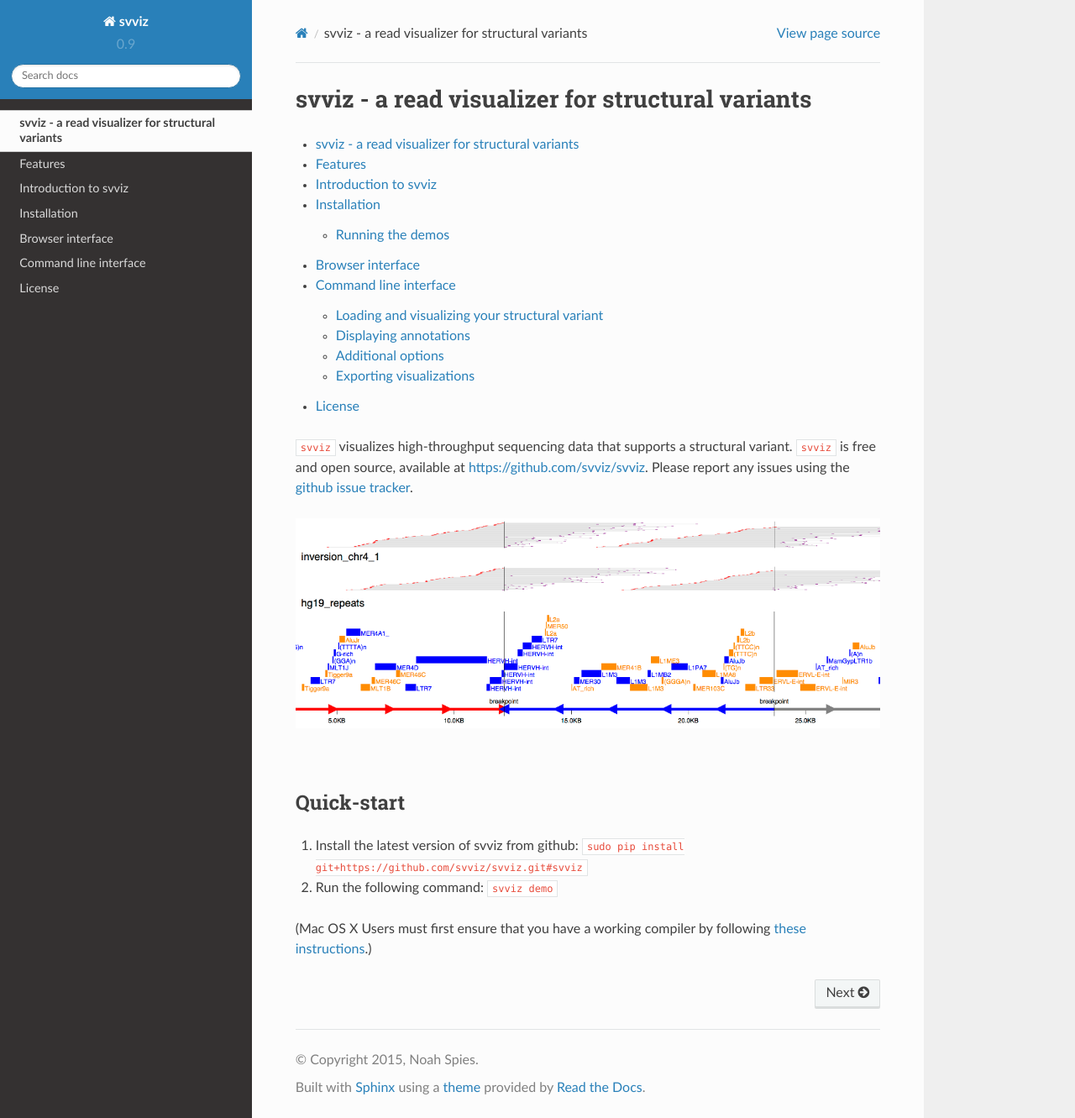
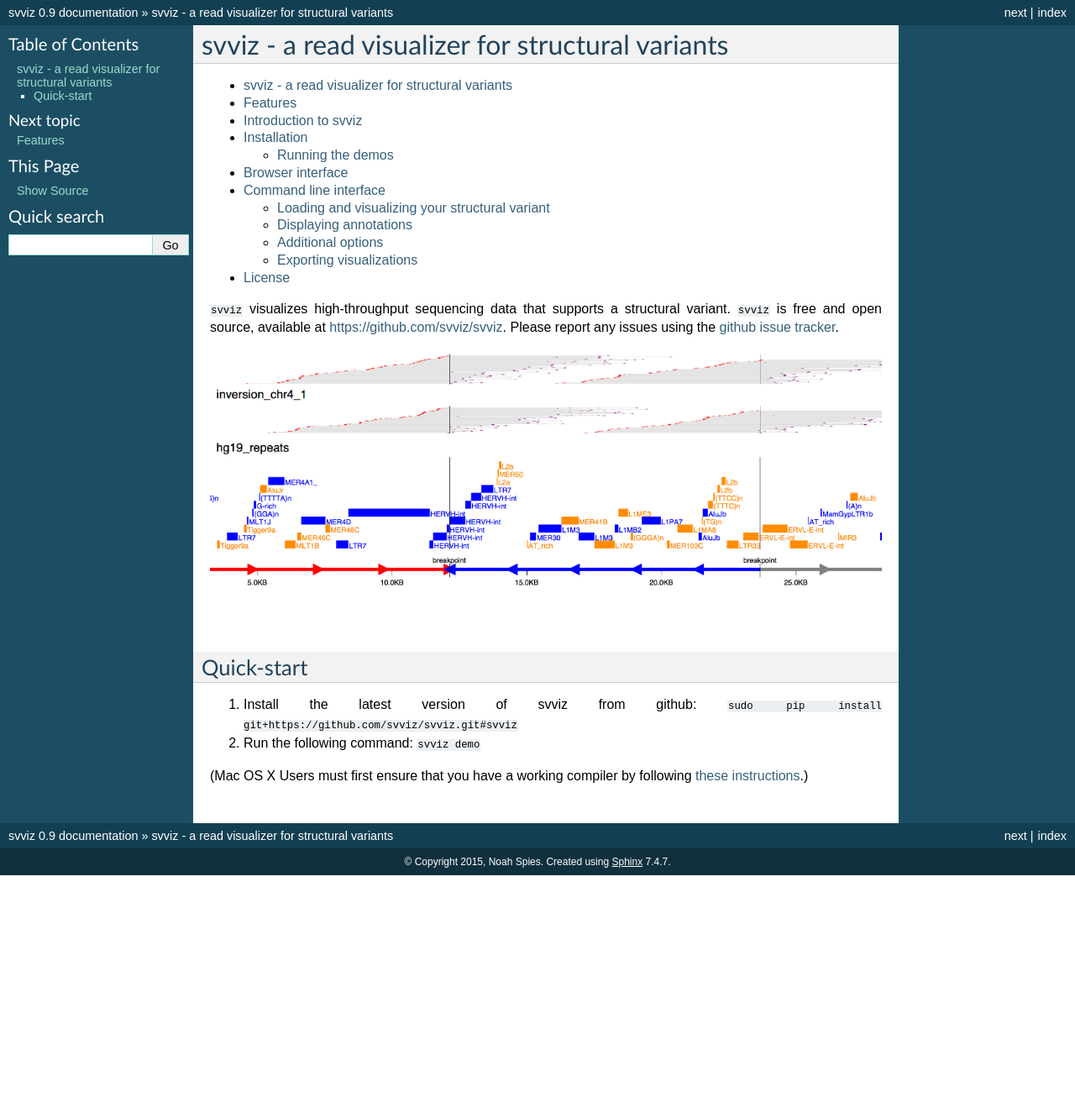
Before and after one commit to svviz/svviz, a Sphinx documentation site: the page built from docs/index.rst, in a window 1280 px wide and 1331 px high. Shown: the whole window at 84% size. Built offline with Sphinx 7.4.7, drawn with Linux system fonts in a browser that asks for light colours.

Commit message:
rtfd fix?

```diff
--- a/docs/conf.py
+++ b/docs/conf.py
@@ -259,11 +259,3 @@
 
 # If true, do not generate a @detailmenu in the "Top" node's menu.
 #texinfo_no_detailmenu = False
-
-try:
-    import sphinx_rtd_theme
-
-    html_theme = "sphinx_rtd_theme"
-    html_theme_path = [sphinx_rtd_theme.get_html_theme_path()]
-except IOError:
-    pass
```
